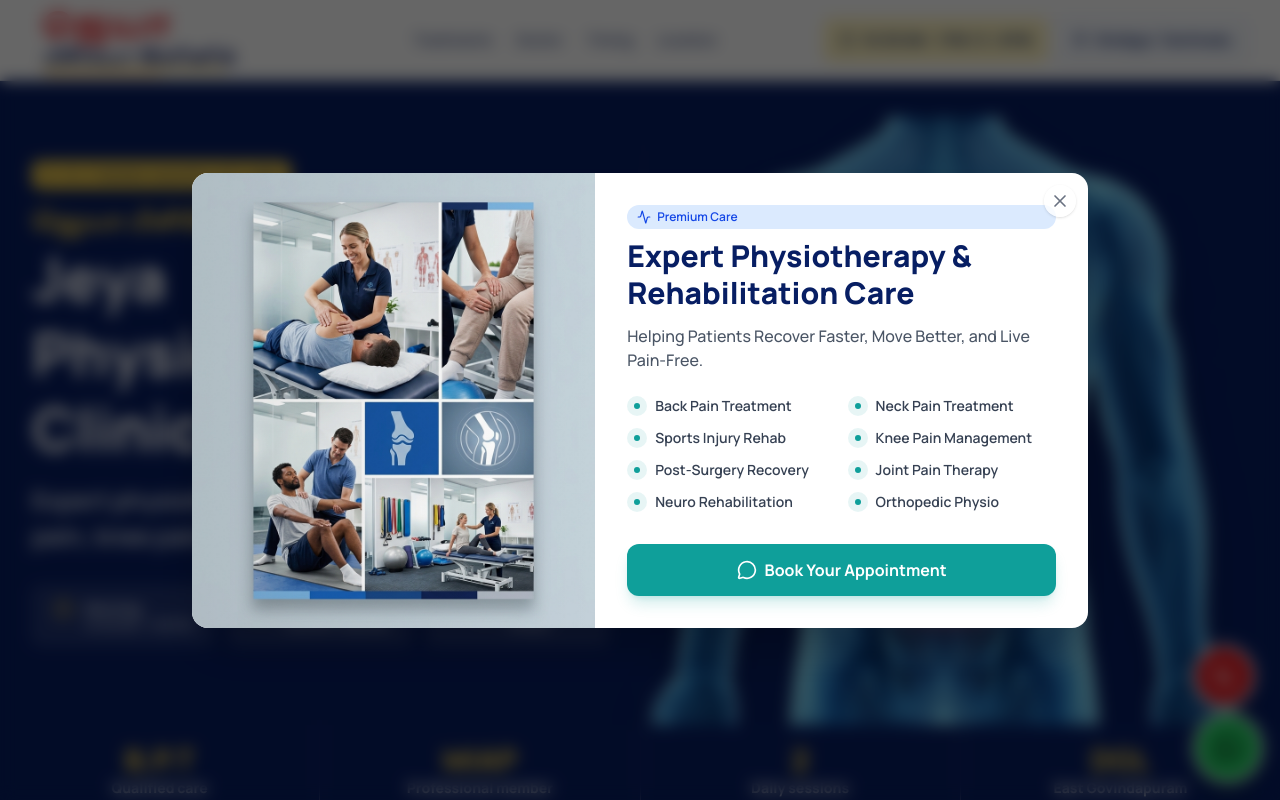
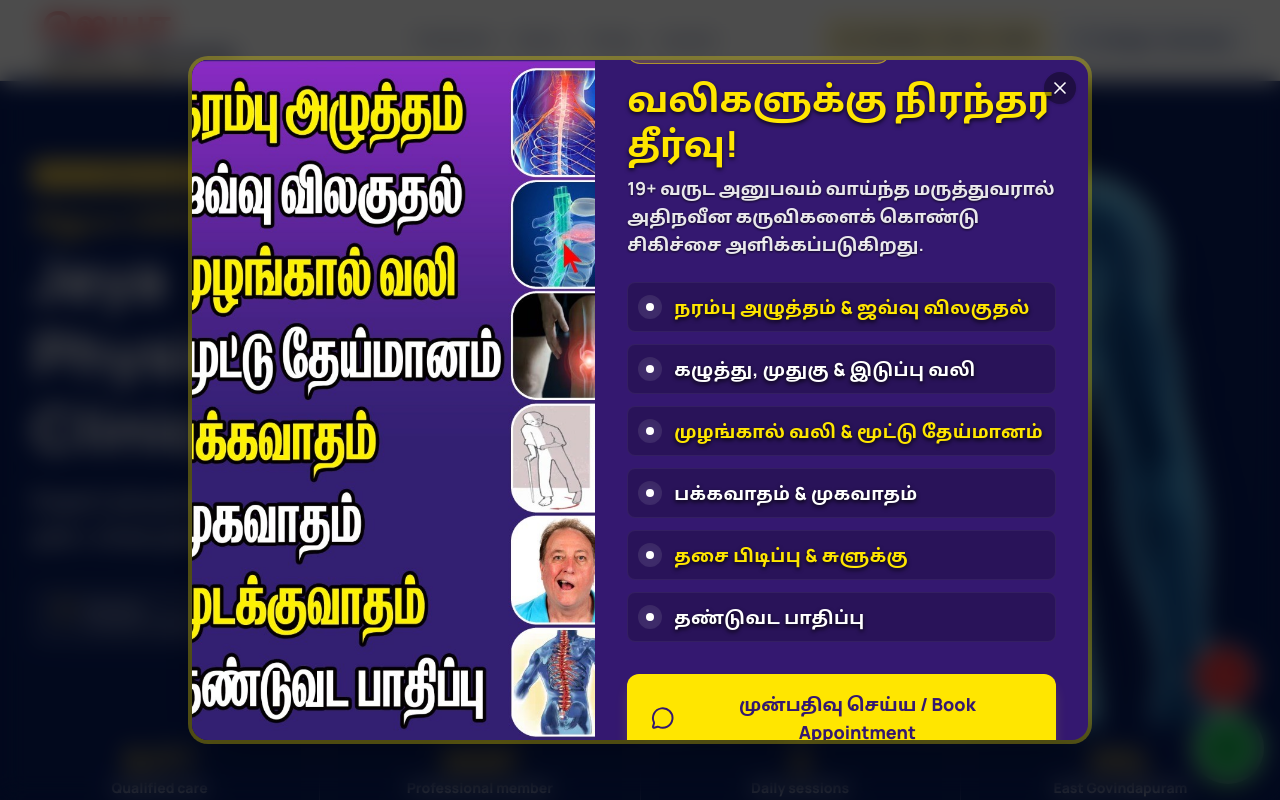
Before and after one commit to shivaguru10/physiotherapy, a Next.js app: page / in a window 1280 px wide. Shown: the top 800 px of the page. Built offline with nearby package versions, Linux system fonts and the light colour scheme.

Commit message:
feat: redesign promo popup to match clinic flyer theme and content

```diff
--- a/src/components/promo-popup.tsx
+++ b/src/components/promo-popup.tsx
@@ -2,20 +2,18 @@
 
 import { useState, useEffect } from "react";
 import Image from "next/image";
-import { X, Activity, MessageCircle } from "lucide-react";
+import { X, MessageCircle, Star } from "lucide-react";
 
 export function PromoPopup() {
   const [isVisible, setIsVisible] = useState(false);
   const [isRendered, setIsRendered] = useState(false);
 
   useEffect(() => {
-    // Check if the popup has already been shown in this session
     const hasSeenPromo = sessionStorage.getItem("promoShown");
 
     if (!hasSeenPromo) {
       const timer = setTimeout(() => {
         setIsRendered(true);
-        // Small delay to allow CSS transition to work after rendering
         setTimeout(() => setIsVisible(true), 50);
         sessionStorage.setItem("promoShown", "true");
       }, 5000);
@@ -26,81 +24,75 @@ export function PromoPopup() {
 
   const handleClose = () => {
     setIsVisible(false);
-    setTimeout(() => setIsRendered(false), 300); // Wait for fade out animation
+    setTimeout(() => setIsRendered(false), 300);
   };
 
   if (!isRendered) return null;
 
   const treatments = [
-    "Back Pain Treatment",
-    "Neck Pain Treatment",
-    "Sports Injury Rehab",
-    "Knee Pain Management",
-    "Post-Surgery Recovery",
-    "Joint Pain Therapy",
-    "Neuro Rehabilitation",
-    "Orthopedic Physio",
+    { text: "நரம்பு அழுத்தம் & ஜவ்வு விலகுதல்", color: "text-[#FFE600]" },
+    { text: "கழுத்து, முதுகு & இடுப்பு வலி", color: "text-white" },
+    { text: "முழங்கால் வலி & மூட்டு தேய்மானம்", color: "text-[#FFE600]" },
+    { text: "பக்கவாதம் & முகவாதம்", color: "text-white" },
+    { text: "தசை பிடிப்பு & சுளுக்கு", color: "text-[#FFE600]" },
+    { text: "தண்டுவட பாதிப்பு", color: "text-white" },
   ];
 
   return (
     <div
-      className={`fixed inset-0 z-50 flex items-center justify-center bg-black/60 backdrop-blur-sm transition-opacity duration-300 p-4 sm:p-6 ${
+      className={`fixed inset-0 z-50 flex items-center justify-center bg-black/70 backdrop-blur-md transition-opacity duration-300 p-4 sm:p-6 ${
         isVisible ? "opacity-100" : "opacity-0 pointer-events-none"
       }`}
     >
       <div
-        className={`relative w-full max-w-4xl overflow-hidden rounded-2xl bg-white shadow-2xl transition-all duration-300 ${
+        className={`relative w-full max-w-4xl overflow-hidden rounded-2xl bg-[#341870] shadow-2xl ring-4 ring-[#FFE600]/30 transition-all duration-300 ${
           isVisible ? "scale-100 translate-y-0" : "scale-95 translate-y-4"
         }`}
       >
         <button
           onClick={handleClose}
-          className="absolute right-3 top-3 z-10 flex h-8 w-8 items-center justify-center rounded-full bg-white/80 text-gray-500 hover:bg-white hover:text-gray-900 shadow-sm transition-colors"
+          className="absolute right-3 top-3 z-10 flex h-8 w-8 items-center justify-center rounded-full bg-black/40 text-white hover:bg-white hover:text-black shadow-sm transition-colors"
           aria-label="Close promotion"
         >
           <X className="h-5 w-5" />
         </button>
 
         <div className="flex flex-col lg:flex-row h-full max-h-[85vh] overflow-y-auto lg:overflow-visible">
-          {/* Left Side: Image */}
-          <div className="relative h-64 w-full shrink-0 lg:h-auto lg:w-[45%]">
+          {/* Left Side: Flyer Image */}
+          <div className="relative h-72 w-full shrink-0 lg:h-auto lg:w-[45%] bg-[#220d4f]">
             <Image
-              src="/images/promo-poster.png"
-              alt="Premium Physiotherapy Care"
+              src="/images/clinic-flyer-1.jpeg"
+              alt="Jeya Physiotherapy Clinic Treatments"
               fill
-              className="object-cover"
+              className="object-contain lg:object-cover"
               sizes="(max-width: 1024px) 100vw, 45vw"
             />
-            <div className="absolute inset-0 bg-gradient-to-t from-black/60 to-transparent lg:bg-gradient-to-r lg:from-black/10 lg:to-transparent" />
-
-            {/* Mobile Overlay Text */}
-            <div className="absolute bottom-4 left-4 right-4 lg:hidden">
-              <h2 className="text-xl font-bold text-white shadow-sm">Expert Physiotherapy Care</h2>
-            </div>
           </div>
 
           {/* Right Side: Content */}
           <div className="flex flex-col justify-center p-6 sm:p-8 lg:w-[55%]">
-            <div className="mb-2 inline-flex items-center gap-1.5 rounded-full bg-blue-100 px-2.5 py-1 text-xs font-semibold text-blue-700">
-              <Activity className="h-3.5 w-3.5" />
-              <span>Premium Care</span>
+            <div className="mb-3 inline-flex items-center gap-1.5 rounded-full bg-[#FFE600]/20 border border-[#FFE600]/50 px-3 py-1 text-xs font-bold text-[#FFE600] self-start">
+              <Star className="h-3.5 w-3.5 fill-current" />
+              <span>சிறந்த பிசியோதெரபி சிகிச்சை</span>
             </div>
 
-            <h2 className="mb-3 hidden text-2xl font-black leading-tight text-[#071E63] lg:block sm:text-3xl">
-              Expert Physiotherapy & Rehabilitation Care
+            <h2 className="mb-2 text-2xl font-black leading-tight text-[#FFE600] drop-shadow-[0_2px_2px_rgba(0,0,0,0.8)] sm:text-3xl lg:text-4xl">
+              வலிகளுக்கு நிரந்தர தீர்வு!
             </h2>
 
-            <p className="mb-6 text-sm font-medium text-gray-600 sm:text-base">
-              Helping Patients Recover Faster, Move Better, and Live Pain-Free.
+            <p className="mb-6 text-sm font-bold text-white/90 drop-shadow-[0_1px_1px_rgba(0,0,0,0.8)] sm:text-base lg:text-lg">
+              19+ வருட அனுபவம் வாய்ந்த மருத்துவரால் அதிநவீன கருவிகளைக் கொண்டு சிகிச்சை அளிக்கப்படுகிறது.
             </p>
 
-            <div className="mb-8 grid grid-cols-1 gap-2.5 sm:grid-cols-2 sm:gap-3">
-              {treatments.map((treatment) => (
-                <div key={treatment} className="flex items-center gap-2">
-                  <div className="flex h-5 w-5 shrink-0 items-center justify-center rounded-full bg-[#0F9F9A]/10 text-[#0F9F9A]">
-                    <div className="h-1.5 w-1.5 rounded-full bg-current" />
+            <div className="mb-8 flex flex-col gap-3">
+              {treatments.map((treatment, idx) => (
+                <div key={idx} className="flex items-center gap-3 bg-black/20 p-2.5 rounded-lg border border-white/5">
+                  <div className="flex h-6 w-6 shrink-0 items-center justify-center rounded-full bg-white/10 text-white shadow-inner">
+                    <div className="h-2 w-2 rounded-full bg-current" />
                   </div>
-                  <span className="text-sm font-semibold text-gray-700">{treatment}</span>
+                  <span className={`text-base sm:text-lg font-black tracking-wide drop-shadow-[0_2px_2px_rgba(0,0,0,0.9)] ${treatment.color}`}>
+                    {treatment.text}
+                  </span>
                 </div>
               ))}
             </div>
@@ -110,10 +102,10 @@ export function PromoPopup() {
               target="_blank"
               rel="noopener noreferrer"
               onClick={handleClose}
-              className="flex w-full items-center justify-center gap-2 rounded-xl bg-[#0F9F9A] px-6 py-3.5 text-center text-sm font-bold text-white shadow-lg shadow-[#0F9F9A]/20 transition-all hover:bg-[#0c8581] hover:shadow-xl hover:shadow-[#0F9F9A]/30 active:scale-[0.98] sm:text-base"
+              className="flex w-full items-center justify-center gap-2 rounded-xl bg-[#FFE600] px-6 py-4 text-center text-base font-black text-[#341870] shadow-lg shadow-[#FFE600]/20 transition-all hover:bg-white hover:text-[#341870] hover:shadow-xl hover:shadow-white/30 active:scale-[0.98] sm:text-lg"
             >
-              <MessageCircle className="h-5 w-5" />
-              Book Your Appointment
+              <MessageCircle className="h-6 w-6" />
+              முன்பதிவு செய்ய / Book Appointment
             </a>
           </div>
         </div>
```
